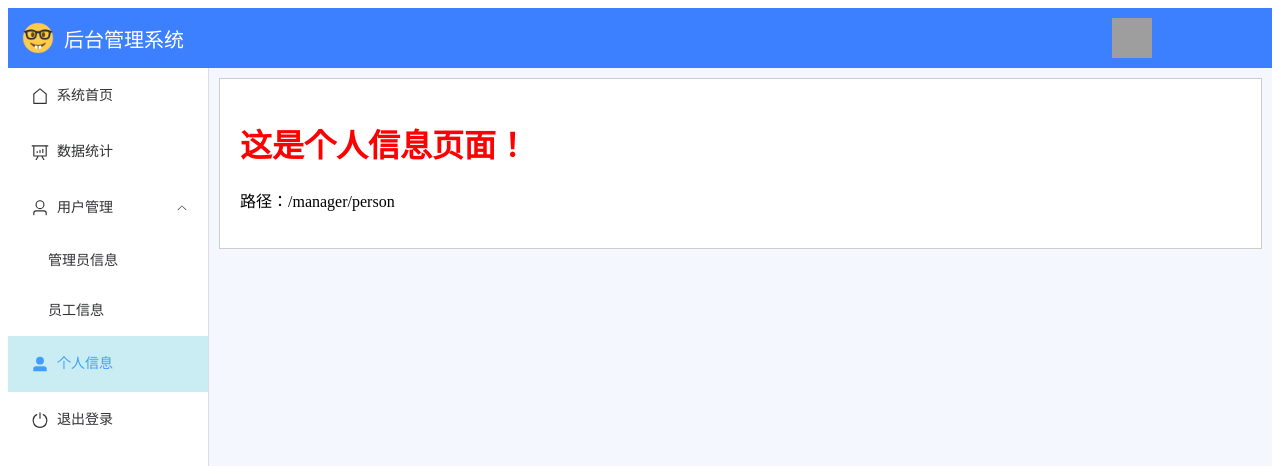
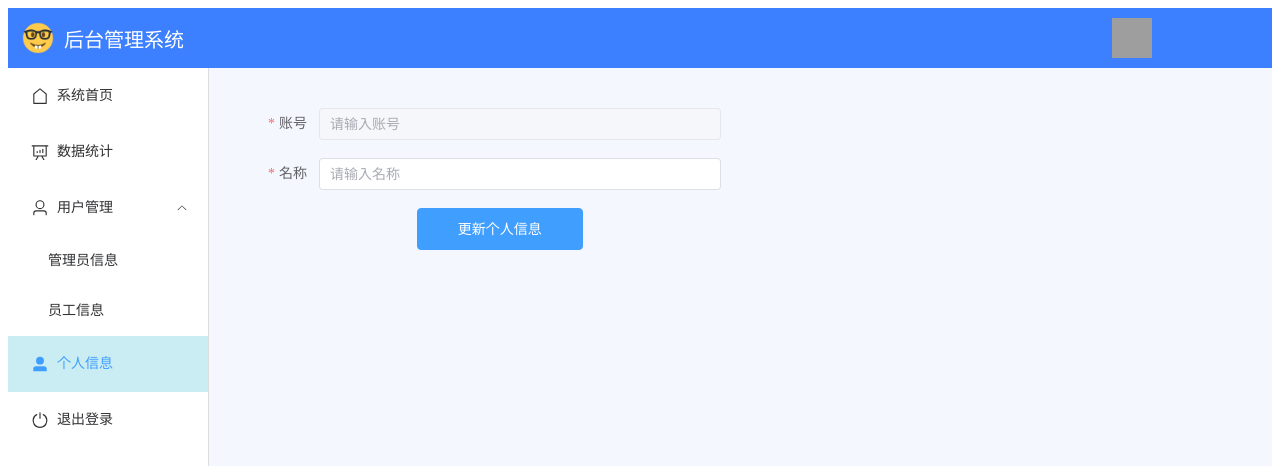
Before and after one commit to Mrblackso/javaee_pro, a Vue app in the folder Blog/vue/: page /manager/person in a window 1280 px wide. Shown: the top 466 px of the page. Built offline with nearby package versions, Linux system fonts and the light colour scheme; sample sign-in values are in the browser's storage; grey boxes are pictures that could not be loaded.

Commit message:
用户信息更新

```diff
--- a/Blog/vue/src/views/Manager.vue
+++ b/Blog/vue/src/views/Manager.vue
@@ -79,10 +79,9 @@
       <!-- 右侧内容 -->
       <div style="flex: 1; padding: 10px; background-color: #f5f7ff;">
         <div style="; min-height: 100px;">
-          <RouterView/>
+          <RouterView @updateuser="updateuser" />
         </div>
       </div>
-
     </div>
 
   </div>
@@ -107,6 +106,11 @@ const logout = () => {
   localStorage.removeItem('token')
   router.push('/login')
 }
+
+const updateuser = () => {
+  data.user = JSON.parse(localStorage.getItem('token'))
+
+}
 </script>
 
 <style>
--- a/Blog/vue/src/views/person.vue
+++ b/Blog/vue/src/views/person.vue
@@ -1,7 +1,121 @@
 <template>
-  <div style="padding: 20px; background-color: #fff; border: 1px solid #ccc;">
-    <h1 style="color: red;">这是个人信息页面！</h1>
-    <p>路径：/manager/person</p>
-  </div>
+
+    <div   class="card" style="width: 50% ;padding-left: 20px;padding-top: 10px">
+        <el-form ref="formRef"  :rules="data.rules" :model="data.form" style="padding-right: 40px ;padding-top: 20px " label-width="80px">
+
+<!--          disabled 禁用-->
+          <el-form-item label="账号"  prop="username">
+            <el-input disabled v-model="data.form.username" autocomplete="off" placeholder="请输入账号" />
+          </el-form-item>
+
+          <el-form-item label="名称"  prop="name" >
+            <el-input v-model="data.form.name" autocomplete="off" placeholder="请输入名称" />
+          </el-form-item>
+
+
+          <div v-if="data.user.role=== 'EMP'">
+            <el-form-item label="性别">
+              <el-radio-group v-model="data.form.sex">
+                <el-radio value="男">男</el-radio>
+                <el-radio value="女">女</el-radio>
+              </el-radio-group>
+            </el-form-item>
+
+
+            <el-form-item label="工号" prop="no">
+              <el-input disabled v-model="data.form.no" autocomplete="off" placeholder="请输入工号"/>
+            </el-form-item>
+            <el-form-item label="年龄">
+              <el-input-number   style="width: 180px" :min="18" v-model="data.form.age" autocomplete="off" placeholder="请输入年龄"/>
+            </el-form-item>
+
+            <el-form-item label="个人介绍">
+              <el-input :rows="3" type="textarea" v-model="data.form.description" autocomplete="off" placeholder="请输入个人介绍"/>
+            </el-form-item>
+
+            <el-form-item label="所在部门">
+              <el-input  v-model="data.form.departmentId" autocomplete="off" placeholder="请输入所在部门"/>
+            </el-form-item>
+
+          </div>
+
+
+        </el-form>
+
+
+        <!--          -->
+        <div style="text-align: center">
+          <el-button type="primary" @click="updateuser"  style="padding:20px 40px">更新个人信息</el-button>
+        </div>
+    </div>
+
 </template>
-1231321321
+
+
+<script setup>
+import { ElMessageBox,ElMessage } from 'element-plus';
+import { reactive, onMounted , ref,} from 'vue';
+import request from '../utils/request';
+import { Search, Edit, Delete } from '@element-plus/icons-vue';
+
+const formRef = ref()
+
+const data = reactive({
+  user: JSON.parse(localStorage.getItem('token')),
+  form: {},
+  rules: {
+    username: [
+      { required: true, message: '请输入账号名称', trigger: 'blur' },
+    ],
+    name: [
+      { required: true, message: '请输入名称', trigger: 'blur' },
+    ],
+    no: [
+      { required: true, message: '请输入工号', trigger: 'blur' },
+    ]
+
+  }
+});
+
+const emit=defineEmits(
+    ['updateuser']
+)
+
+if(data.user.role==='EMP'){
+  request.get(`employee/selectById/${data.user.id}`).then(res => {
+    data.form=data.user
+  })
+}else {
+  data.form=data.user
+}
+
+const updateuser = () => {
+  if(data.user.role==='EMP'){
+    request.post('/employee/updata',data.form).then(res => {
+      if(res.code==='200'){
+        ElMessage.success('更新成功')
+        //更新缓存数据
+        localStorage.setItem('token',JSON.stringify(data.form))
+        //更新父组件数据
+        emit('updateuser')
+      }else{
+        ElMessage.error('更新失败')
+      }
+    })
+  }else{
+    request.post('/admin/updata',data.form).then(res => {
+      if(res.code==='200'){
+        ElMessage.success('更新成功')
+        //更新缓存数据
+        localStorage.setItem('token',JSON.stringify(data.form))
+        //更新父组件数据
+        emit('updateuser')
+      }else{
+        ElMessage.error('更新失败')
+      }
+    })
+  }
+
+};
+
+</script>
```
